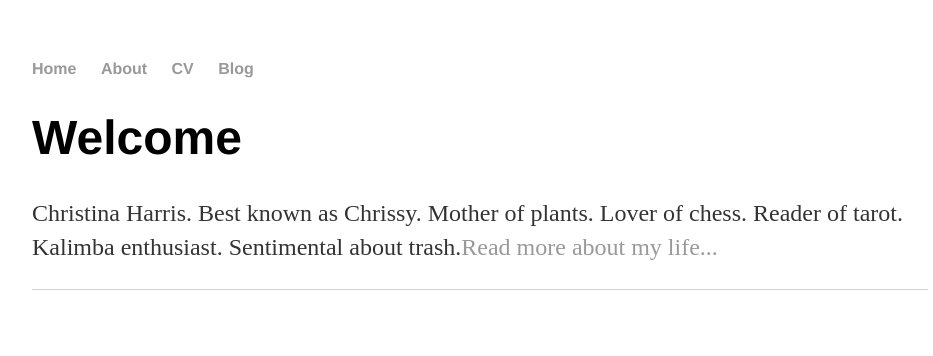
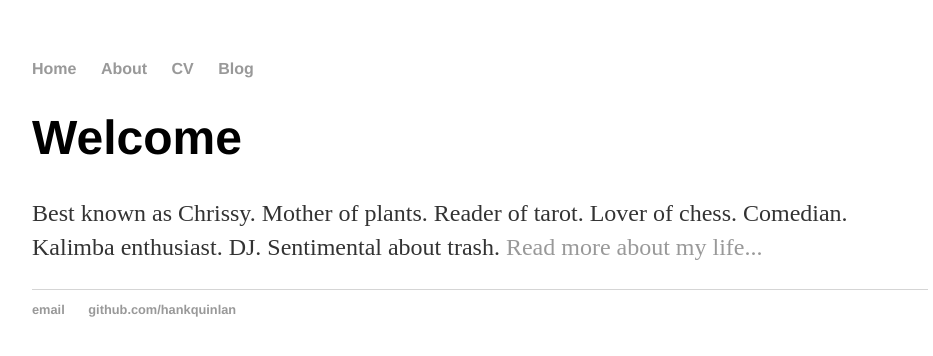
Before and after one commit to chrissyh16/chrissyh16.github.io, a Jekyll site: the page built from index.html, in a window 1280 px wide. Shown: the top 356 px of the page, without its empty margins (160-1093 px from the left). Built offline with Jekyll 4.4.1, drawn with Linux system fonts in a browser that asks for light colours.

Commit message:
Update index.html

```diff
--- a/index.html
+++ b/index.html
@@ -1,26 +1,8 @@
-<!DOCTYPE html>
-<html>
-	<head>
-		<title>Christina Harris</title>
-		<!-- link to main stylesheet -->
-		<link rel="stylesheet" type="text/css" href="/css/main.css">
-	</head>
-	<body>
-		<nav>
-    		<ul>
-        		<li><a href="/">Home</a></li>
-	        	<li><a href="/about">About</a></li>
-        		<li><a href="/cv">CV</a></li>
-        		<li><a href="/blog">Blog</a></li>
-    		</ul>
-		</nav>
-		<div class="container">
-    		<div class="blurb">
-        		<h1>Welcome</h1>
-				<p>Christina Harris. Best known as Chrissy. Mother of plants. Lover of chess. Reader of tarot. Kalimba enthusiast. Sentimental about trash.<a href="/about">Read more about my life...</a></p>
-    		</div><!-- /.blurb -->
-		</div><!-- /.container -->
-		<footer>
-		</footer>
-	</body>
-</html>
+---
+layout: default
+title: Christina Harris
+---
+<div class="blurb">
+	<h1>Welcome</h1>
+	<p>Best known as Chrissy. Mother of plants. Reader of tarot. Lover of chess. Comedian. Kalimba enthusiast. DJ. Sentimental about trash.  <a href="/about">Read more about my life...</a></p>
+</div><!-- /.blurb -->
```
